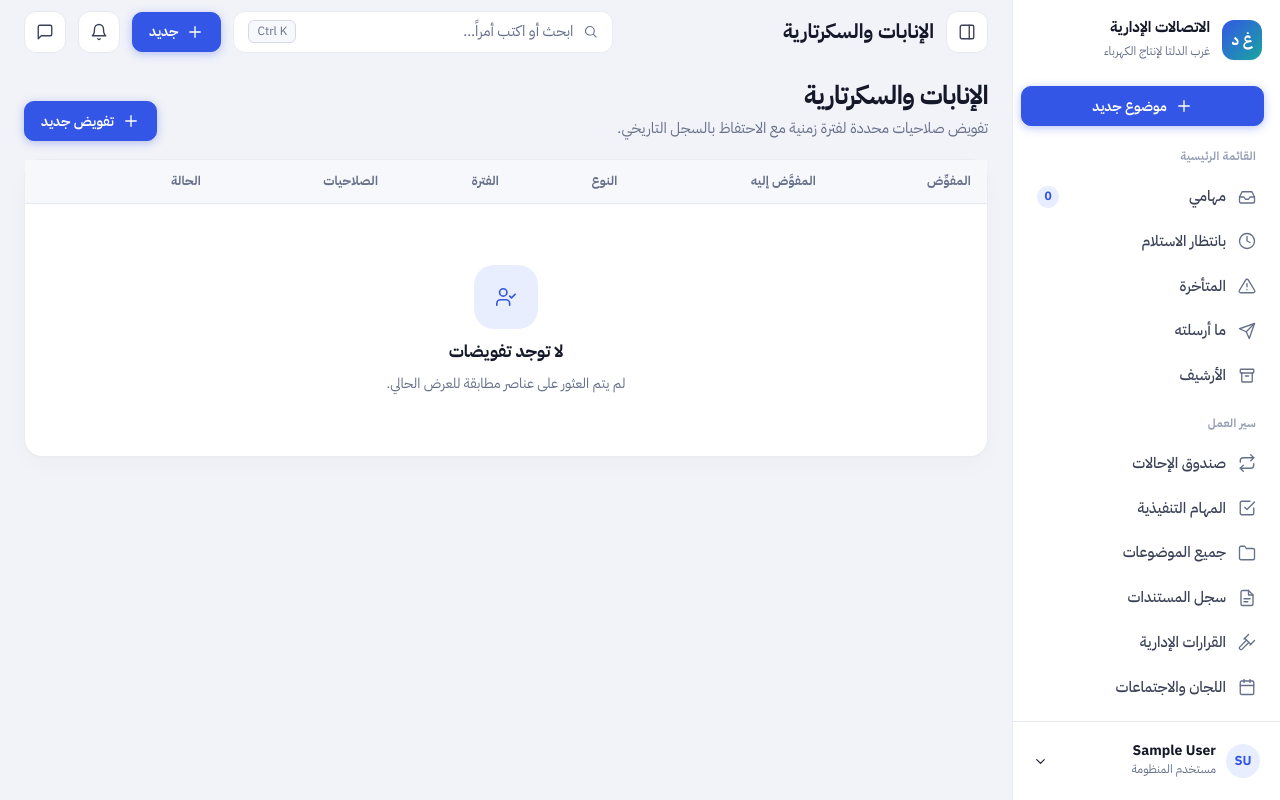
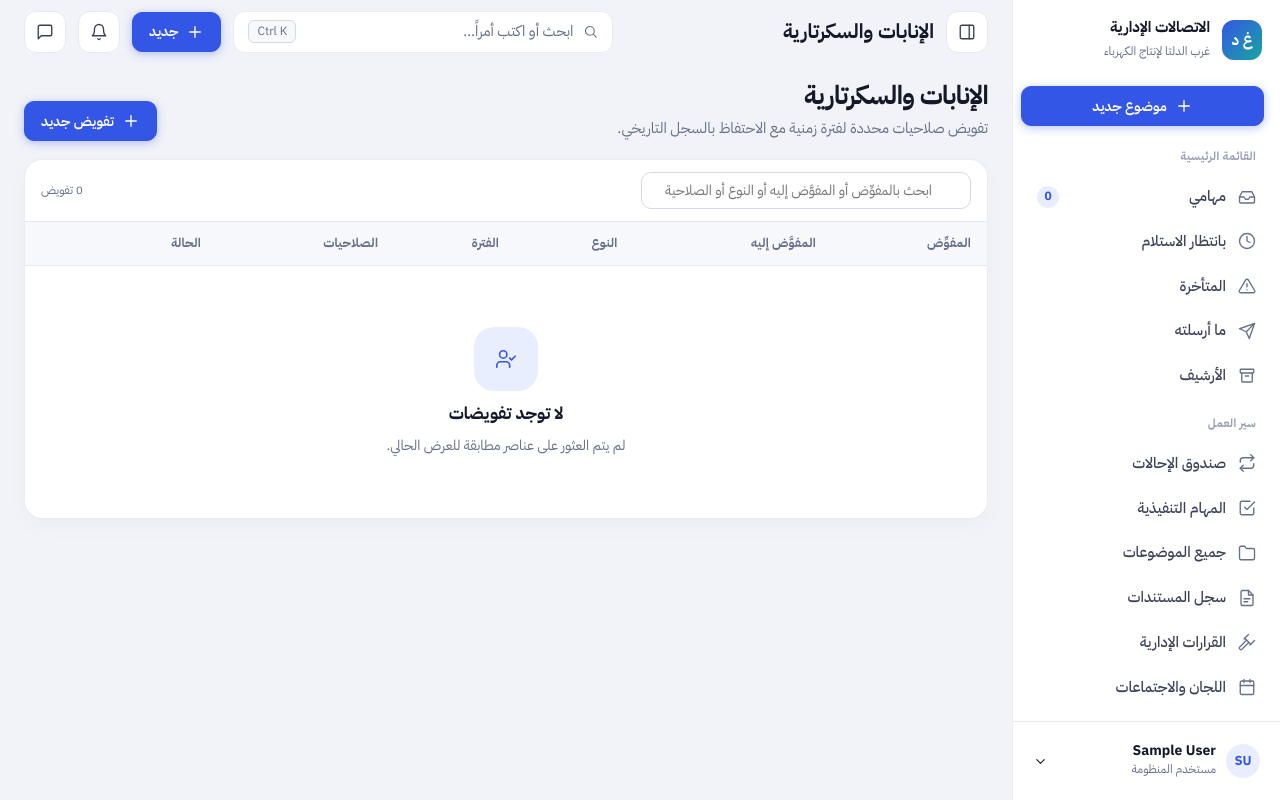
Before and after one commit to AhmedNayel-1/workflow1, a Django app: page /accounts/delegations/ in a window 1280 px wide. Run offline with Django 5.2, Linux system fonts and the light colour scheme; the visitor is signed in with stand-in values (Sample User, id 1); data comes from the database, SQL or seed files in the repository; data that the repository does not hold is empty.

Commit message:
Phase 16: add delegation history search

```diff
--- a/templates/accounts/delegations.html
+++ b/templates/accounts/delegations.html
@@ -3,8 +3,8 @@
 {% block heading %}الإنابات والسكرتارية{% endblock %}
 {% block content %}
 <div class="page-h"><div><h2>الإنابات والسكرتارية</h2><p>تفويض صلاحيات محددة لفترة زمنية مع الاحتفاظ بالسجل التاريخي.</p></div><button class="btn primary" data-open="new-del">{% icon 'plus' %}تفويض جديد</button></div>
-<section class="panel"><div class="tbl-wrap"><table class="tbl"><thead><tr><th>المفوِّض</th><th>المفوَّض إليه</th><th>النوع</th><th>الفترة</th><th>الصلاحيات</th><th>الحالة</th><th></th></tr></thead><tbody>
-  {% for d in delegations %}<tr><td>{{ d.delegator.get_full_name|default:d.delegator.username }}</td><td>{{ d.delegate.get_full_name|default:d.delegate.username }}</td><td><span class="tag">{{ d.get_delegation_type_display }}</span>{% if d.scope_unit %}<br><span class="muted xs">{{ d.scope_unit }}</span>{% endif %}{% if d.allow_confidential %}<br><span class="pill warn nodot">يشمل السري</span>{% endif %}</td><td class="num sm">{{ d.valid_from|date:"Y-m-d" }}<br>{{ d.valid_to|date:"Y-m-d" }}</td><td style="max-width:260px"><div class="chips">{% for a in d.allowed_actions|slice:":6" %}<span class="tag">{{ a }}</span>{% endfor %}</div></td>
+<section class="panel" data-delegations><div class="toolbar delegation-tools"><div class="search-in"><input class="in sm" type="search" data-delegation-search placeholder="ابحث بالمفوِّض أو المفوَّض إليه أو النوع أو الصلاحية…" aria-label="بحث في التفويضات"></div><span class="spacer"></span><span class="muted xs" data-delegation-count aria-live="polite">{{ delegations|length }} تفويض</span></div><div class="tbl-wrap"><table class="tbl"><thead><tr><th>المفوِّض</th><th>المفوَّض إليه</th><th>النوع</th><th>الفترة</th><th>الصلاحيات</th><th>الحالة</th><th></th></tr></thead><tbody>
+  {% for d in delegations %}<tr data-delegation-row><td>{{ d.delegator.get_full_name|default:d.delegator.username }}</td><td>{{ d.delegate.get_full_name|default:d.delegate.username }}</td><td><span class="tag">{{ d.get_delegation_type_display }}</span>{% if d.scope_unit %}<br><span class="muted xs">{{ d.scope_unit }}</span>{% endif %}{% if d.allow_confidential %}<br><span class="pill warn nodot">يشمل السري</span>{% endif %}</td><td class="num sm">{{ d.valid_from|date:"Y-m-d" }}<br>{{ d.valid_to|date:"Y-m-d" }}</td><td style="max-width:260px"><div class="chips">{% for a in d.allowed_actions|slice:":6" %}<span class="tag">{{ a }}</span>{% endfor %}</div></td>
     <td>{% if d.is_active and not d.revoked_at %}<span class="pill ok">ساري</span>{% else %}<span class="pill nodot" title="{{ d.revoked_reason }}">منتهٍ / ملغى</span>{% endif %}</td>
     <td>{% if d.is_active and not d.revoked_at %}<form method="post" class="row gap-s" data-confirm="إلغاء هذا التفويض؟" data-danger>{% csrf_token %}<input type="hidden" name="action" value="revoke"><input type="hidden" name="delegation_id" value="{{ d.id }}"><input class="in sm" name="revoked_reason" placeholder="سبب الإلغاء" style="width:140px"><button class="btn sm line-bad" type="submit">إلغاء</button></form>{% endif %}</td></tr>
   {% empty %}<tr><td colspan="7">{% include "partials/empty.html" with title="لا توجد تفويضات" icon_name="usercheck" %}</td></tr>{% endfor %}</tbody></table></div></section>
```
